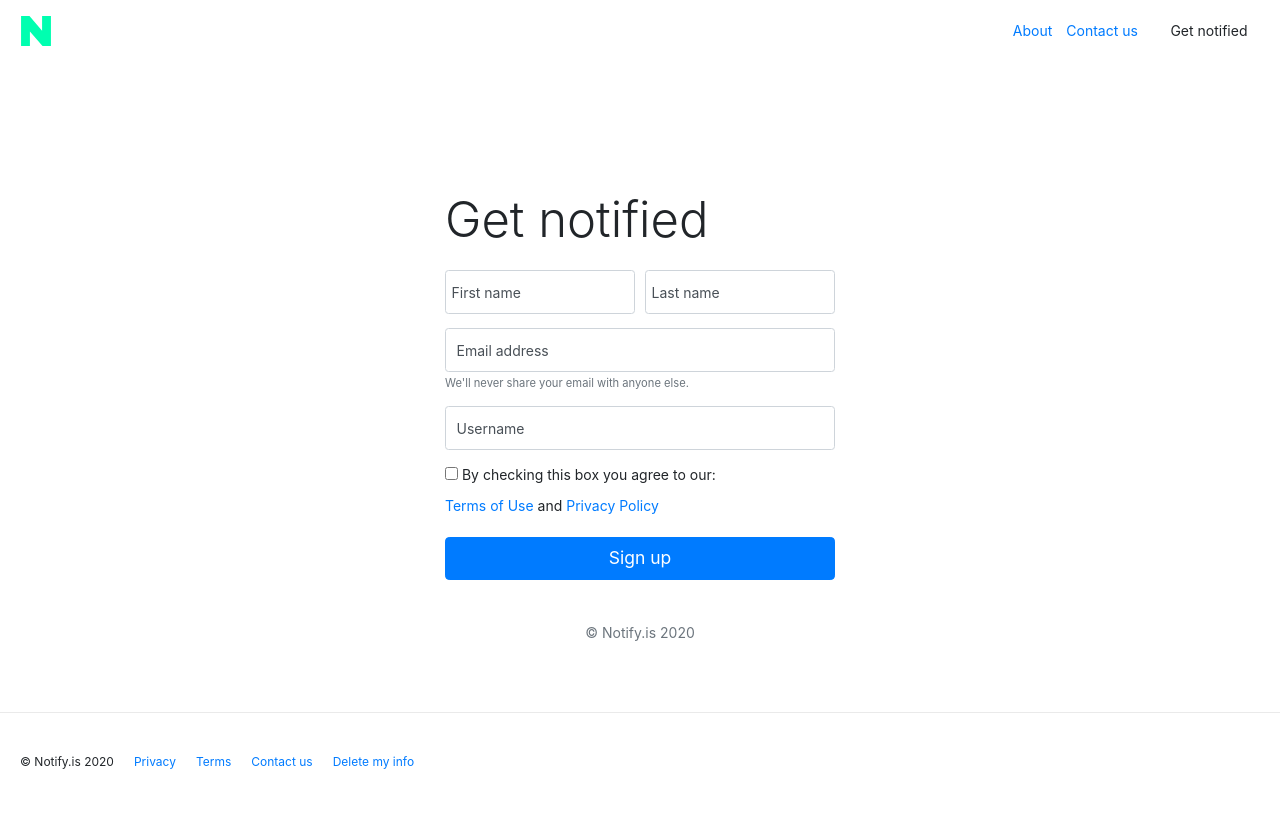
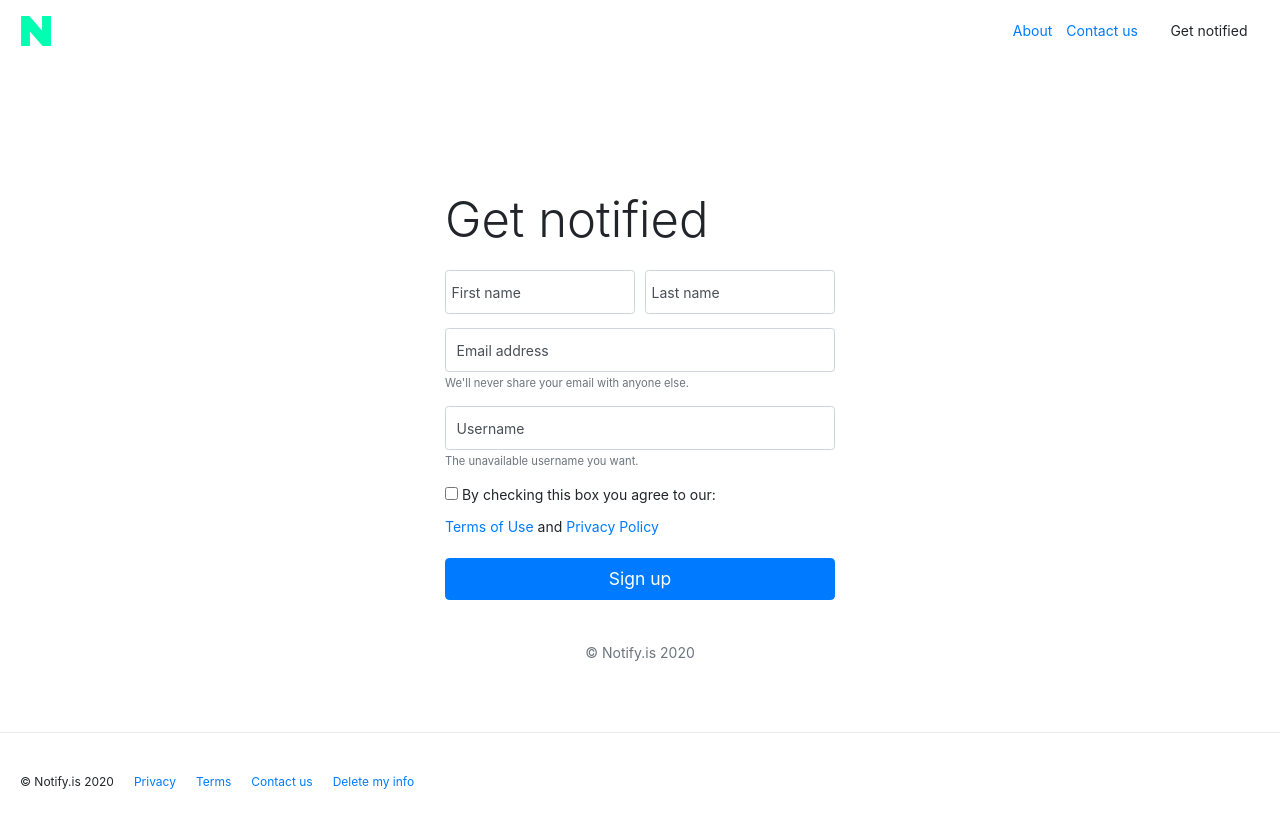
Before and after one commit to oliverproud/notify.is, a Next.js app: page /signup in a window 1280 px wide. Shown: the top 828 px of the page. Built offline with nearby package versions, Linux system fonts and the light colour scheme.

Commit message:
add small help text under username box and make box button required

```diff
--- a/pages/signup.js
+++ b/pages/signup.js
@@ -40,12 +40,13 @@ export default function Test() {
 
           <div className="form-label-group" >
             <input type="text" id="inputUsername" className="form-control" placeholder="Username" required />
+            <small id="usernameHelp" className="form-text text-muted">The unavailable username you want.</small>
             <label htmlFor="inputUsername">Username</label>
           </div>
 
           <div className="checkbox mb-1">
             <label>
-              <input type="checkbox" value="agree" /> By checking this box you agree to our:
+              <input type="checkbox" value="agree" required/> By checking this box you agree to our:
             </label>
           </div>
           <span className="grey termslabel"><Link href="/tos"><a  target="_blank">Terms of Use</a></Link> and <Link href="/privacy"><a target="_blank">Privacy Policy</a></Link></span>
```
